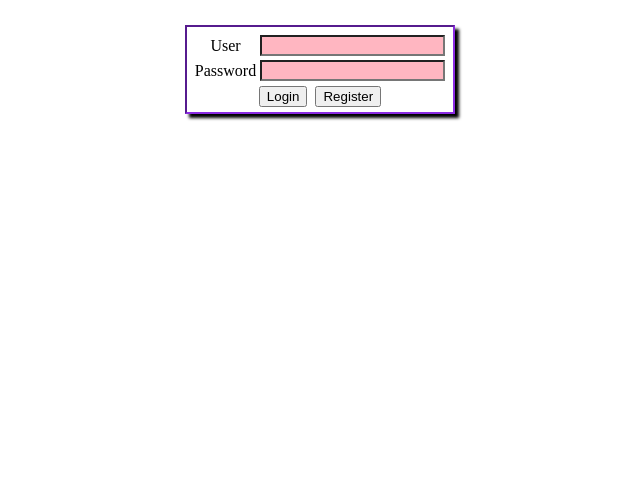
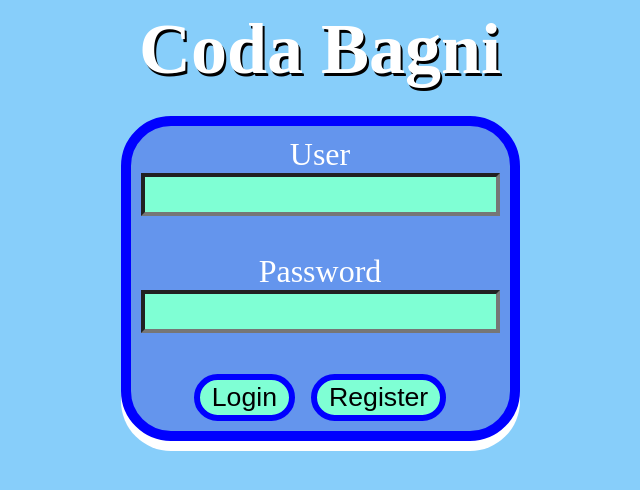
Before and after one commit to Gilgamesh64/codabagni-js, a PHP site: page / in a window 1280 px wide. Shown: the top 490 px of the page, without its empty margins (320-960 px from the left). Run offline with PHP 8.4, Linux system fonts and the light colour scheme.

```diff
--- a/php/loginPage.php
+++ b/php/loginPage.php
@@ -2,48 +2,57 @@
 
 <style>
     body {
+        background-color: lightskyblue;
         text-align: center;
         justify-items: center;
     }
 
+    #titoloContainer {
+    display: flex;
+    justify-content: center;
+}
+
+#titolo {
+    color: white;
+    text-shadow: 2px 3px 0px black;
+    font-weight: bolder;
+    font-size: 72px;
+}
+
     form {
-        border: 2px inset blueviolet;
+        background-color: cornflowerblue;
+        color: white;
+        zoom: 200%;
+        width: fit-content;
+        border: 5px solid blue;
+        border-radius: 25px;
         justify-items: center;
         padding: 5px;
-        box-shadow: 4px 4px 3px black;
+        box-shadow: 0px 5px 0px white;
         margin-top: 2%;
     }
 
     input:invalid {
-        background-color: lightpink;
+        background-color: aquamarine;
     }
 
     #login,
     #register {
+        background-color: aquamarine;
+        border: 3px solid blue;
+        border-radius: 100px;
         margin-top: 2px;
         margin-inline: 2px;
     }
 </style>
-
+<div id="titoloContainer">
+    <div id="titolo">Coda Bagni</div>
+</div>
 <form method="post">
-    <table>
-        <tr>
-            <td>
-                <label>User</label>
-            </td>
-            <td>
-                <input type="text" name="userID" pattern="^\S+$" required />
-            </td>
-        </tr>
-        <tr>
-            <td>
-                <label>Password</label>
-            </td>
-            <td>
-                <input type="password" name="userPassword" pattern="^\S+$" required />
-            </td>
-        </tr>
-    </table>
+                <label>User</label><br>
+                <input type="text" name="userID" pattern="^\S+$" required /><br><br>
+                <label>Password</label><br>
+                <input type="password" name="userPassword" pattern="^\S+$" required /><br><br>
     <button type="submit" name="submit" id="login" value="login">Login</button>
     <button type="submit" name="submit" id="register" value="register">Register</button>
 </form>
```
